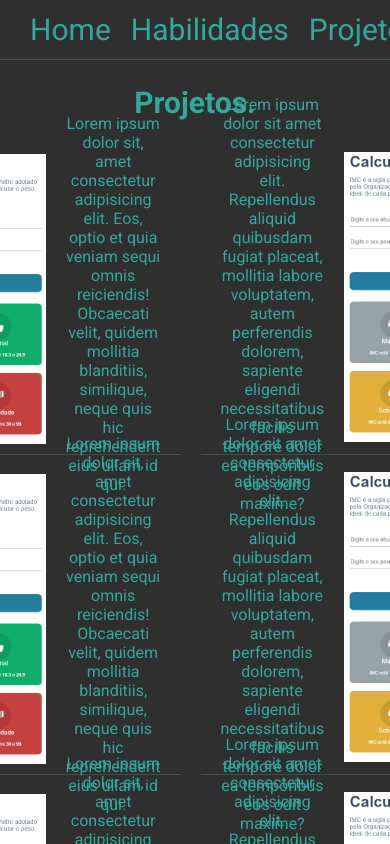
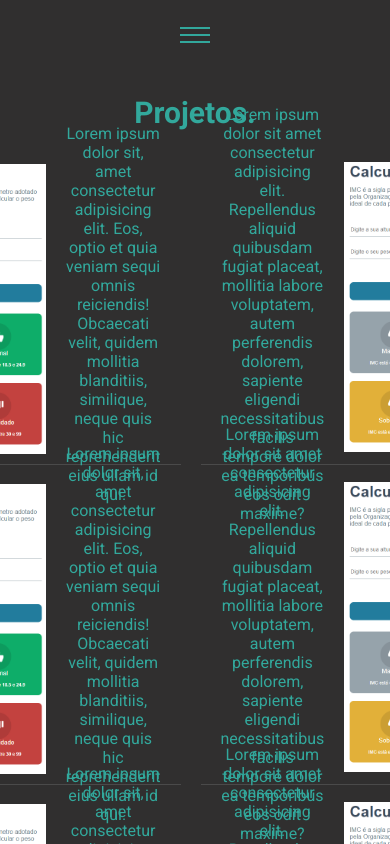
Before and after one commit to yagohs/portifolio, a React (Create React App) app: page /projeto in a window 390 px wide. Shown: the top 844 px of the page. Built offline with nearby package versions, Linux system fonts and the light colour scheme.

Commit message:
corrigindo o menu responsivo

```diff
--- a/src/components/NavBar.css
+++ b/src/components/NavBar.css
@@ -1,26 +1,100 @@
-nav {
-    display: flex;
-    justify-content: center;
-    align-items: center;
-    width: 1200px;
-    height: 60px;
-    margin: auto;
-    padding: auto;
-    border-bottom: 1px solid #4a4a4a;
+a {
+    color:#32A89C;
 }
 
-nav ul {
-    display: flex;
+a:hover {
+    background: rgba(0, 0, 0, .05);
 }
 
-nav ul li a {
-    color: #32a89c;
-    font-size: 30px;
-    margin-left: 20px;
+#header {
+    box-sizing: border-box;
+    height: 70px;
+    display: flex;
+    align-items: center;
+    justify-content: center;
+    padding: 1rem;
 }
 
-@media(max-width: 1200px) {
-    nav {
-        max-width: 100%;
+#menu {
+    display: flex;
+    gap: .5em;
+    font-size: 30px;
+}
+
+#menu a {
+    display: block;
+    padding: .5rem;
+}
+
+#btn-mobile {
+    display: none;
+}
+
+@media (max-width: 600px) {
+    #menu {
+        display: block;
+        position: absolute;
+        width: 100%;
+        top: 20px;
+        right: 0;
+        height: 0;
+        transition: .3s;
+        z-index: 1000;
+        visibility: hidden;
+        overflow-y: hidden;
     }
+    #nav.active #menu {
+        height: calc(250px - 20px);
+        background-color: #302f2f;
+        visibility: visible;
+        overflow-y: auto;
+    }
+
+    #menu a {
+        padding: 1rem 0;
+        margin: 0 1rem;
+        border-bottom: 1px solid #4a4a4a;
+    }
+
+    #btn-mobile {
+        display: flex;
+        padding: .5rem 1rem;
+        font-size: 1rem;
+        border: none;
+        background: none;
+        cursor: pointer;
+        gap: .5rem;
+        color: #32A89C;
+    }
+
+    #hamburguer {
+        display: block;
+        border-top: 2px solid;
+        width: 30px;
+    }
+
+    #hamburguer::after, #hamburguer::before {
+        content: '';
+        display: block;
+        width: 30px;
+        height: 2px;
+        margin-top: 5px;
+        transition: .3s;
+        position: relative;
+        background-color: currentColor;
+    }
+
+    #nav.active #hamburguer {
+        border-top-color: transparent;
+    }
+
+    #nav.active #hamburguer::before  {
+        transform: rotate(135deg);
+    }
+
+    #nav.active #hamburguer::after {
+        transform: rotate(-135deg);
+        top: -7px;
+    }
+
 }
--- a/src/components/NavBar.js
+++ b/src/components/NavBar.js
@@ -3,9 +3,21 @@ import './NavBar.css'
 import { NavLink} from 'react-router-dom'
 
 function NavBar() {
+
+    const btnMobile = document.getElementById('btn-mobile')
+
+    function  handleClick() {
+        const nav = document.getElementById('nav')
+        nav.classList.toggle('active')
+    }
+
   return (
-    <nav>
-        <ul>
+   <header id='header'>
+        <nav id='nav'>
+            <button id='btn-mobile' onClick={handleClick}>
+                <span id='hamburguer'></span>
+            </button>
+            <ul id='menu'>
                 <li>
                     <NavLink to='/'>Home</NavLink>
                 </li>
@@ -17,6 +29,7 @@ function NavBar() {
                 </li>
             </ul>
         </nav>
+   </header>
   )
 }
 
--- a/src/pages/Habilidades.css
+++ b/src/pages/Habilidades.css
@@ -37,6 +37,7 @@
     width: 150px;
     margin-bottom: 20px;
 }
+
 
 @media (min-width: 767px) and (max-width: 1024px) {
     .container {
```
Lines whose indentation alone changed are shown as unchanged.
